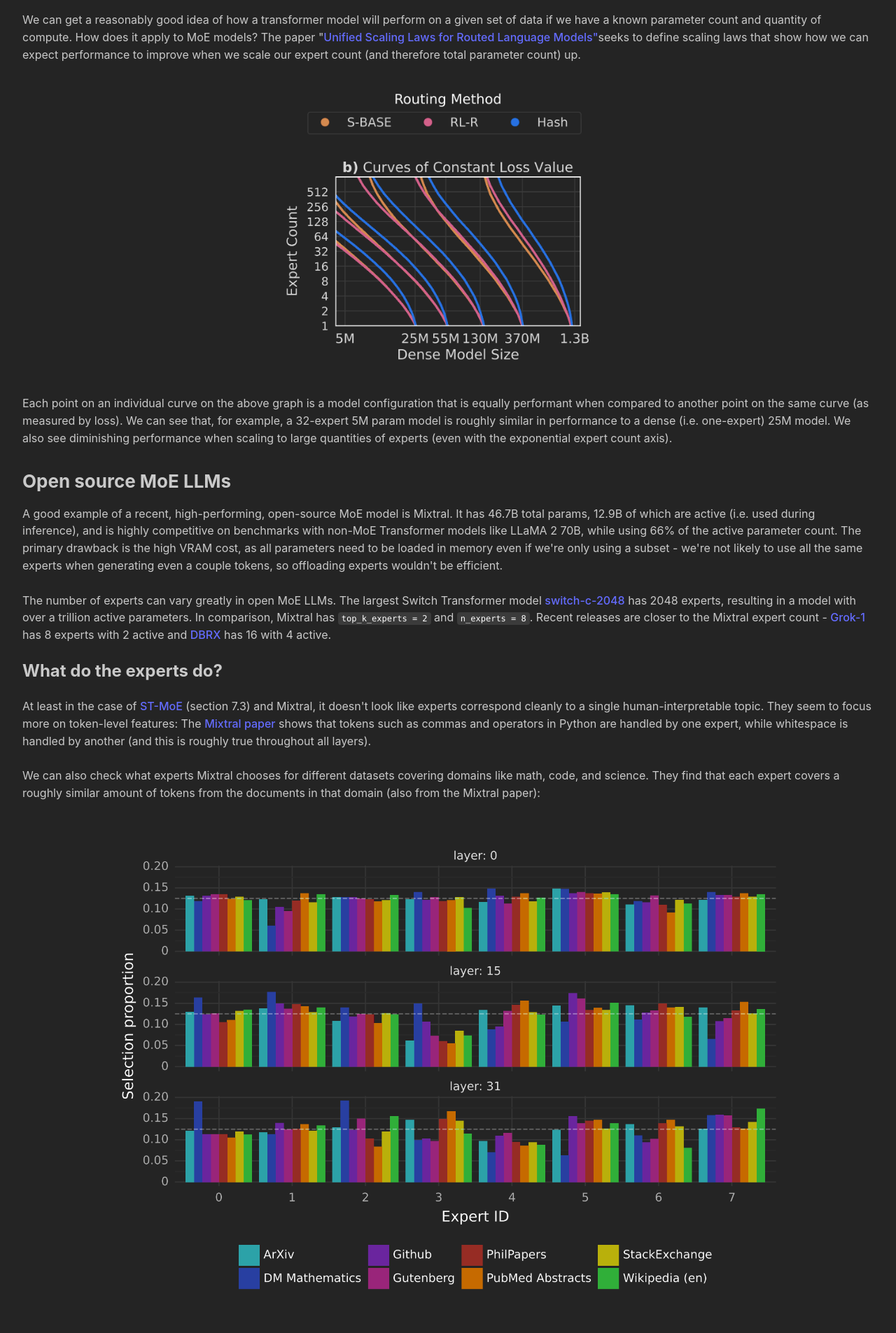
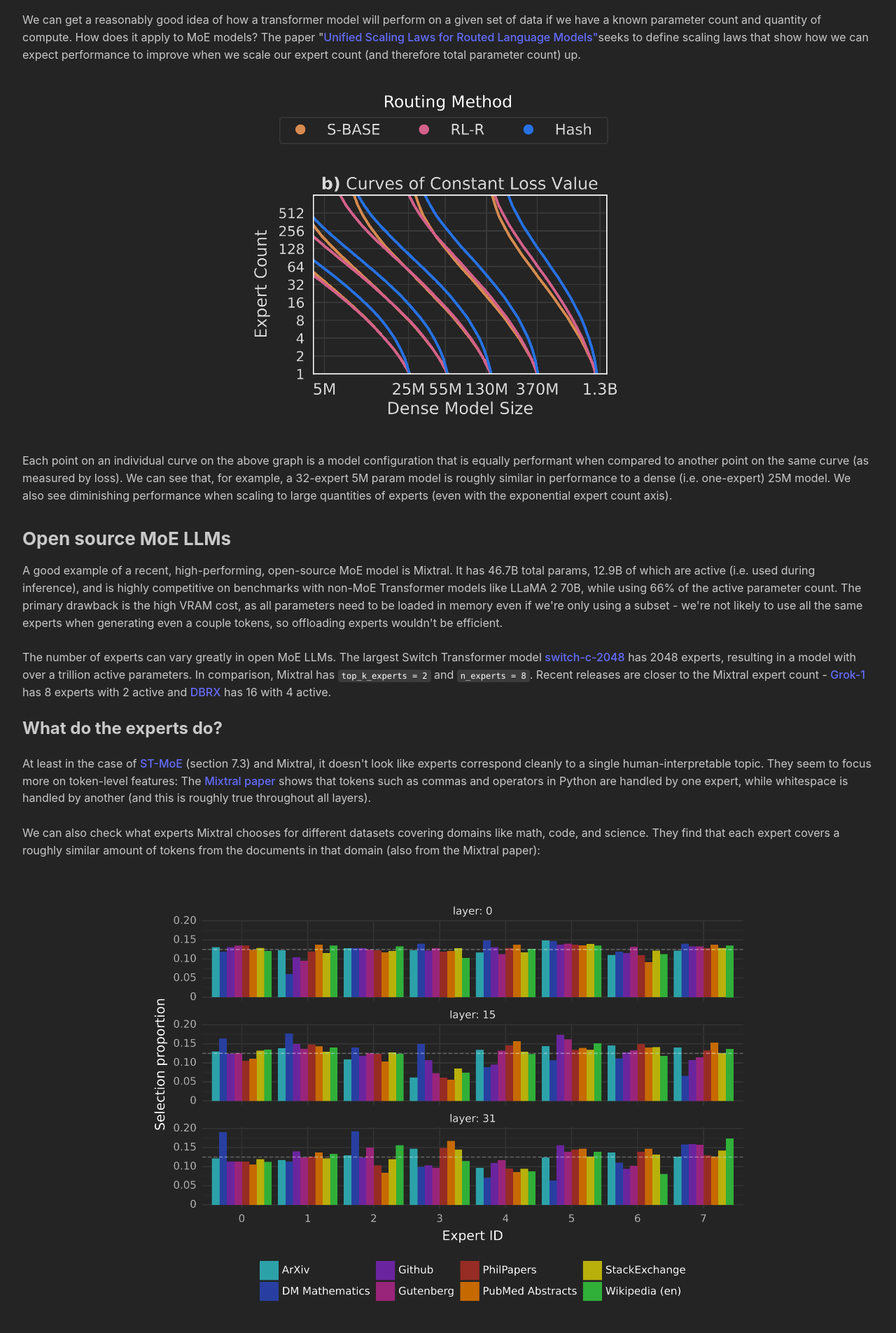
Before and after one commit to dtschleckser/dtschleckser.github.io, a React app: page /mixture-of-experts-intro in a window 1280 px wide. Shown: the part 4375-6280 px from the top of the page at 70% size. Built offline with nearby package versions, Linux system fonts and the light colour scheme; the HTML template or start-up script is replaced by a standard one.

Commit message:
Fix scaling on mobile

```diff
--- a/src/pages/MixtureOfExperts.jsx
+++ b/src/pages/MixtureOfExperts.jsx
@@ -154,7 +154,7 @@ function MixtureOfExperts() {
         as the router will greatly prefer the expert that has seen more data.
         <br /><br />
         In the below cases, our gating network
-        is trained via backprop like the rest of the network, but there are some cases where the gating network isn't trained
+        is trained via backprop like the rest of the network, but there are some gating networks that aren't trained
         that way (e.g. <a href="https://arxiv.org/pdf/2106.04426.pdf">hash layers</a>).
 
         <Title order={3} style={{ paddingTop: '2rem' }}>
@@ -281,7 +281,7 @@ function MixtureOfExperts() {
           <br />
           { /* https://arxiv.org/pdf/2202.01169.pdf */ }
           <div style={{ display: 'flex', justifyContent: 'center', padding: '2rem 0 2rem 0'}}>
-            <img src={ routerScalingLoss } style={{ maxWidth: '500px' }} />
+            <img src={ routerScalingLoss } style={{ maxWidth: 'calc(min(600px, 100%))' }} />
           </div>
           Each point on an individual curve on the above graph is a model configuration that is equally performant
           when compared to another point on the same curve (as measured by loss).
@@ -325,7 +325,7 @@ function MixtureOfExperts() {
         They find that each expert covers a roughly similar amount of tokens from the documents in that domain (also from the Mixtral paper):
 
         <div style={{ display: 'flex', justifyContent: 'center', padding: '2rem 0 2rem 0'}}>
-          <img src={ mixtralLayerExperts } style={{ width: '100%', maxWidth: '1000px', paddingTop: '1rem', paddingBottom: '1rem' }}/>
+          <img src={ mixtralLayerExperts } style={{ maxWidth: 'calc(min(900px, 100%))', paddingTop: '1rem', paddingBottom: '1rem' }}/>
         </div>
         <Title order={2} style={{ paddingBottom: '1rem', paddingTop: '2rem' }}>
           Conclusion
```
